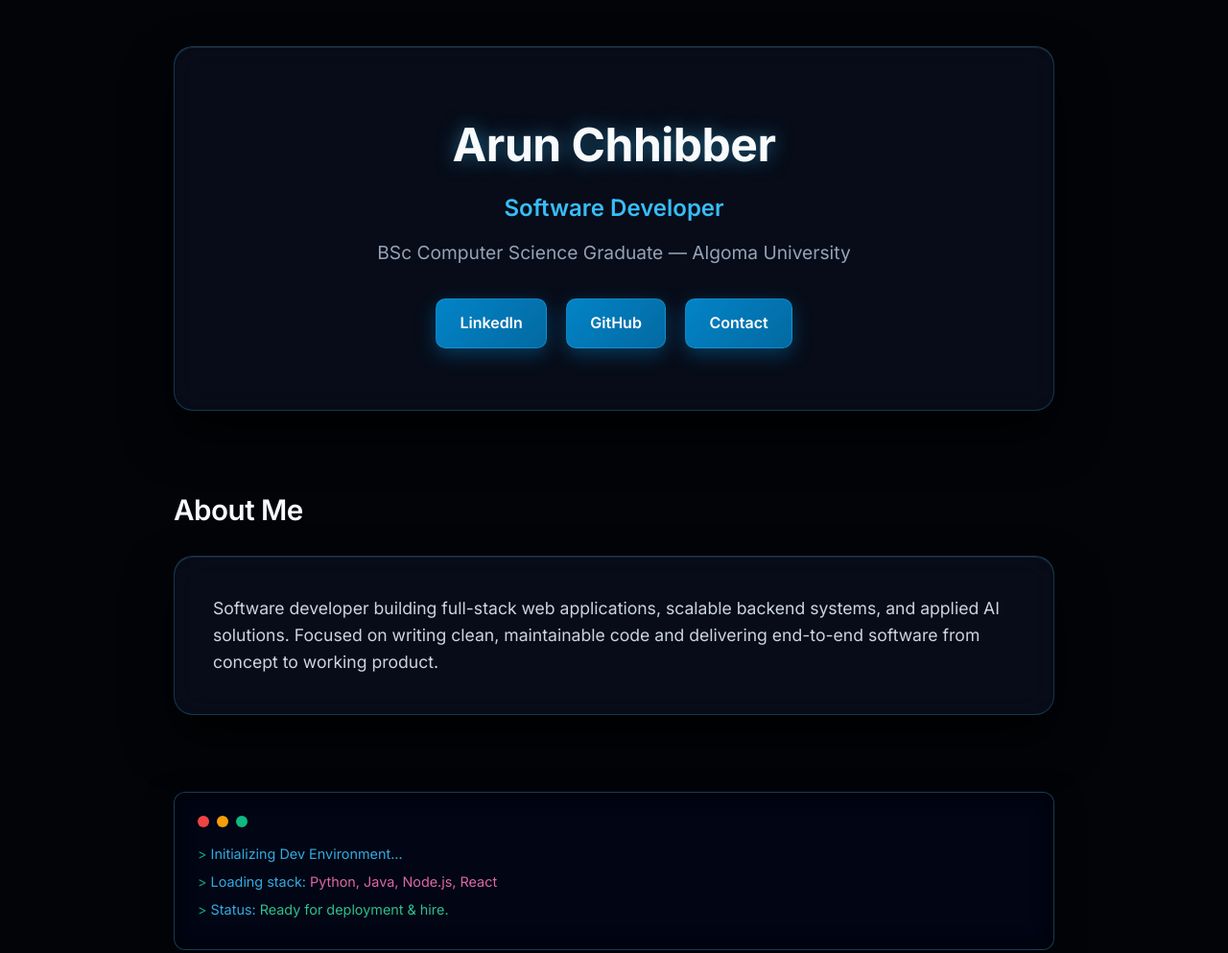
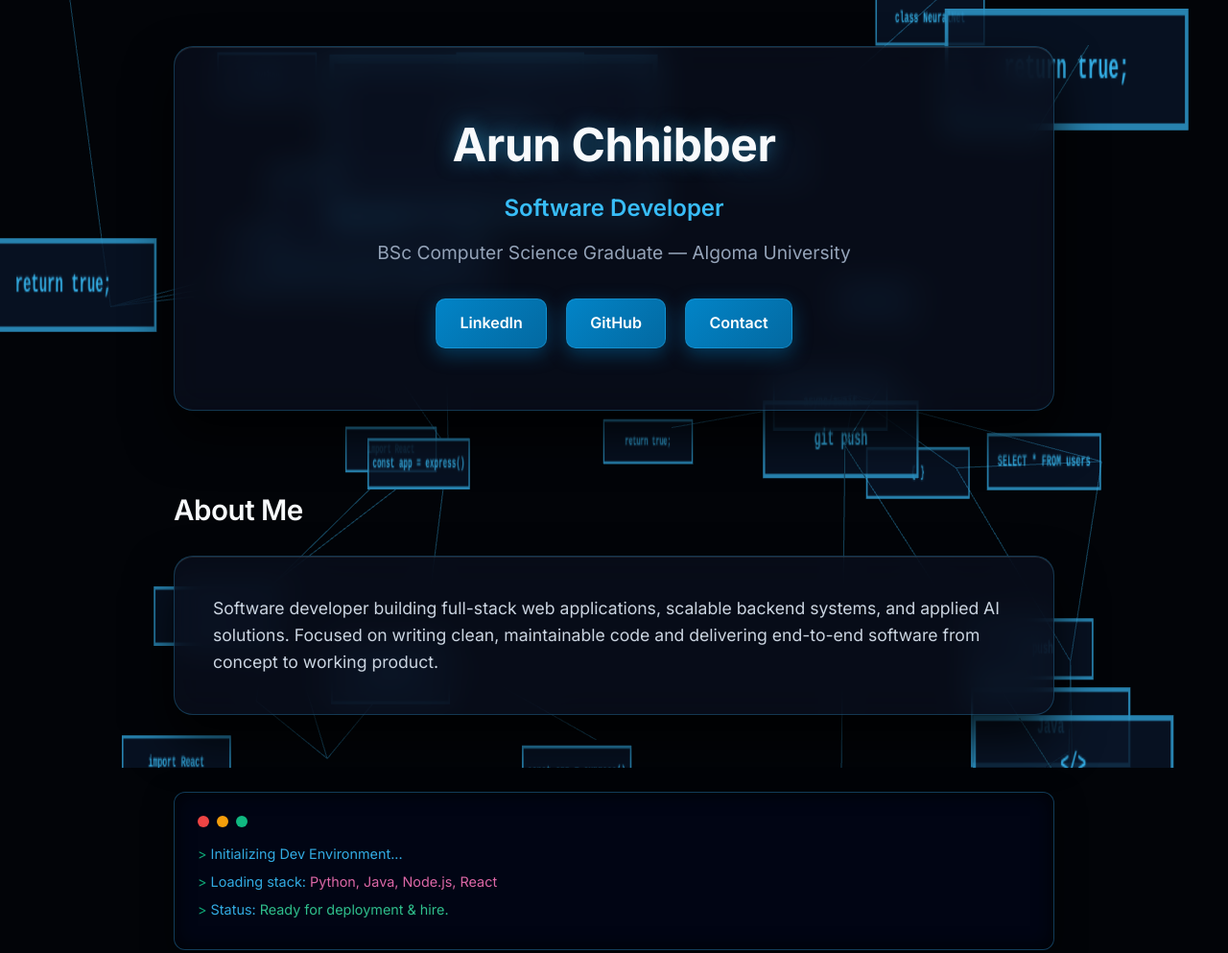
Before and after one commit to Arunchhibber/Portfolio, a plain HTML site: page index.html in a window 1280 px wide. Shown: the top 993 px of the page at 96% size. Drawn offline with nearby package versions, Linux system fonts and the light colour scheme; animation ran at ten frames a second.

Commit message:
fix node distance calculation and restore 3d background

```diff
--- a/index.html
+++ b/index.html
@@ -554,11 +554,12 @@
 
             for (let i = 0; i < nodes.length; i++) {
                 for (let j = i + 1; j < nodes.length; j++) {
-                    const dist = nodes.position.distanceTo(nodes[j].position);
+                    // Corrected distance calculation using nodes[i] instead of nodes
+                    const dist = nodes[i].position.distanceTo(nodes[j].position);
                     if (dist < 4.2 && vertexIndex < maxConnections * 6) {
-                        positions[vertexIndex++] = nodes.position.x;
-                        positions[vertexIndex++] = nodes.position.y;
-                        positions[vertexIndex++] = nodes.position.z;
+                        positions[vertexIndex++] = nodes[i].position.x;
+                        positions[vertexIndex++] = nodes[i].position.y;
+                        positions[vertexIndex++] = nodes[i].position.z;
 
                         positions[vertexIndex++] = nodes[j].position.x;
                         positions[vertexIndex++] = nodes[j].position.y;
```
